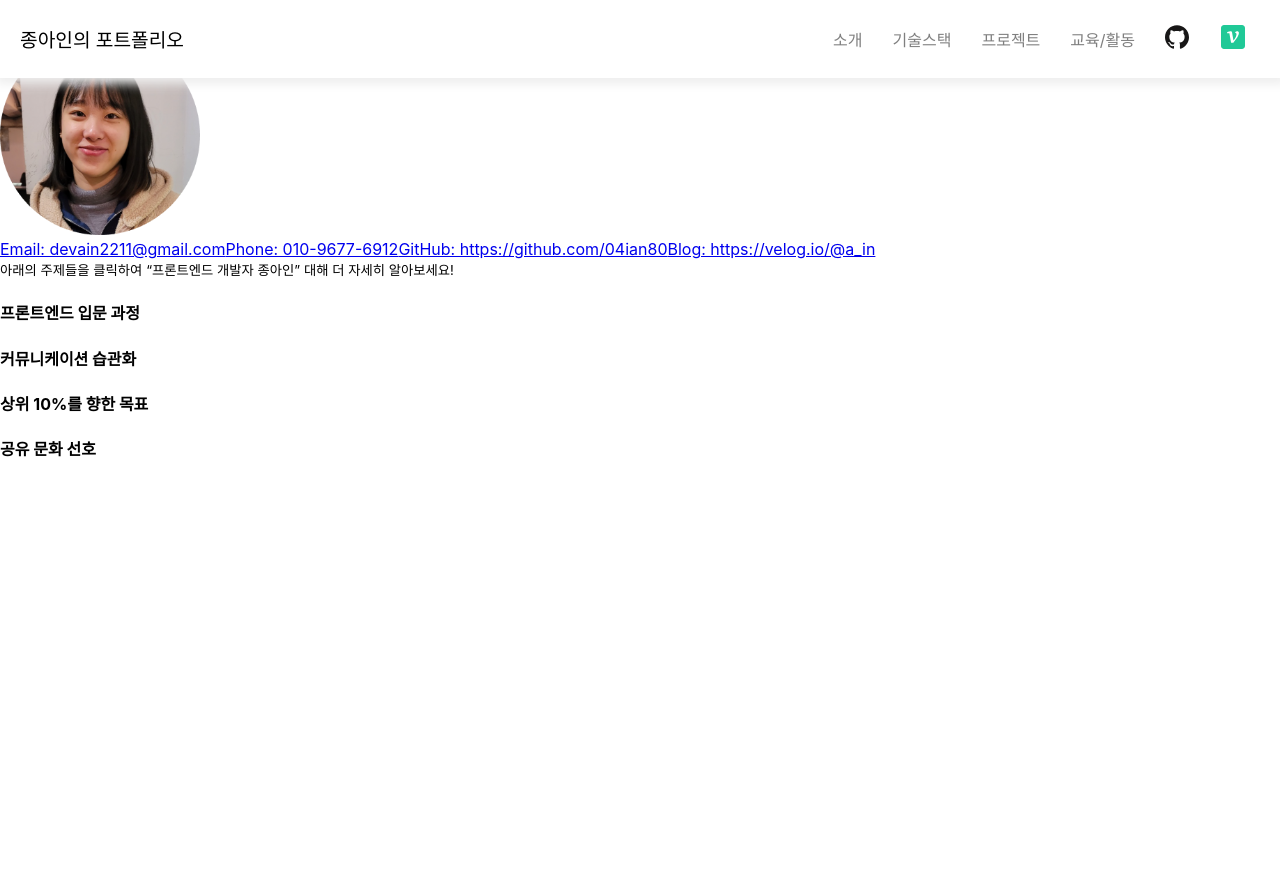
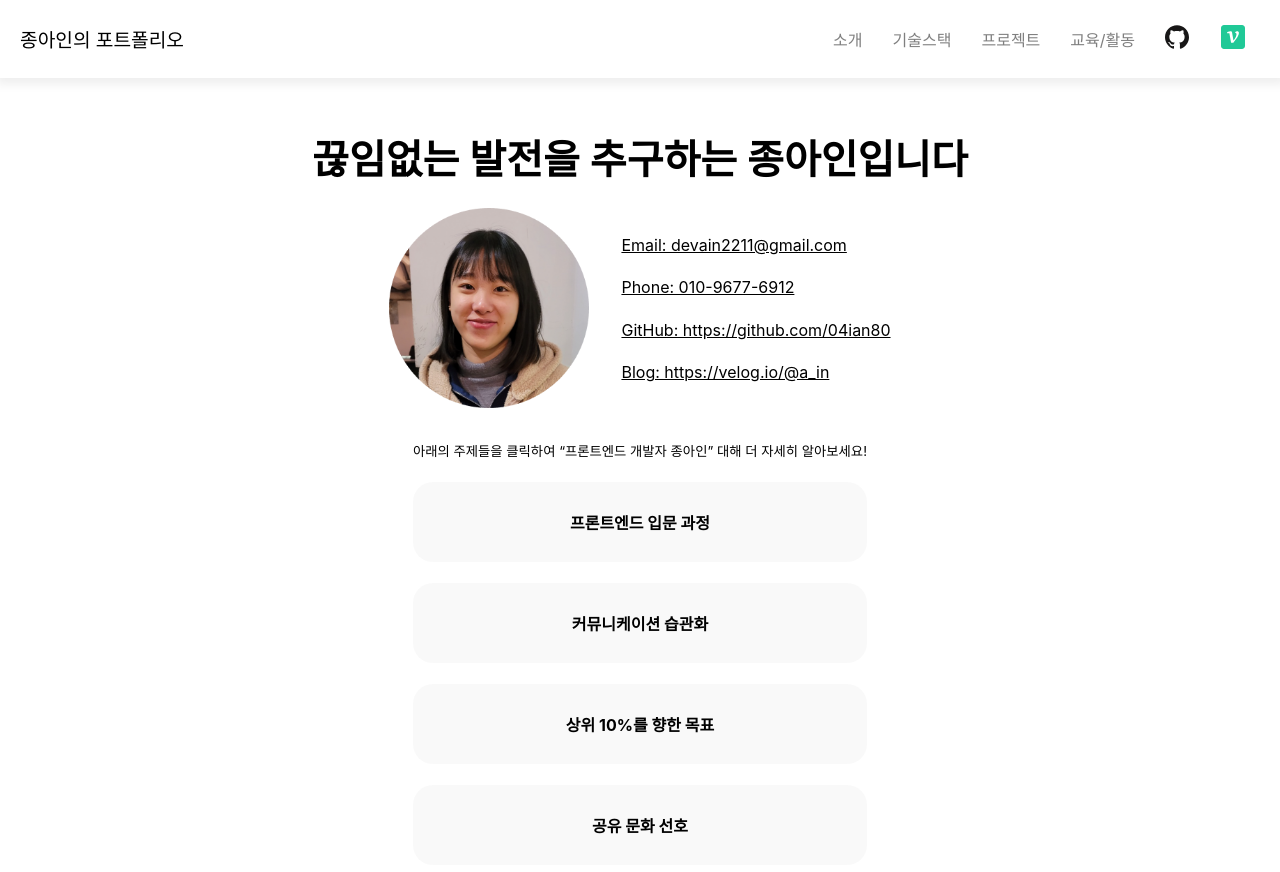
Before and after one commit to 04ian80/chungain-portfolio, a React (Create React App) app: page / in a window 1280 px wide. Shown: the top 872 px of the page. Before the commit the page ends 800 px from the top, so only its background shows below. Built offline with nearby package versions, Linux system fonts and the light colour scheme; a web font is replaced by a local one.

Commit message:
design: add introduction.scss & edit fadin

```diff
--- a/src/styles/css/styles.css
+++ b/src/styles/css/styles.css
@@ -329,3 +329,143 @@ menu {
 .icon__item > :last-child {
   font-size: 0.7rem;
 }
+
+.introduction {
+  display: flex;
+  justify-content: center;
+  align-items: center;
+  flex-direction: column;
+  padding-top: 8rem;
+}
+.introduction .introduction__heading {
+  font-size: 2.5rem;
+  margin-bottom: 1.4rem;
+}
+@media (min-width: 768px) and (max-width: 1023px) {
+  .introduction .introduction__heading {
+    font-size: 2rem;
+  }
+}
+@media (min-width: 375px) and (max-width: 767px) {
+  .introduction .introduction__heading {
+    font-size: 1.2rem;
+  }
+}
+.introduction > section {
+  text-align: center;
+}
+@media (min-width: 768px) {
+  .introduction > section {
+    display: flex;
+    justify-content: center;
+    align-items: center;
+  }
+}
+.introduction .introduction__img {
+  animation: box-fadein 0.3s ease-in-out;
+}
+@media (min-width: 375px) and (max-width: 767px) {
+  .introduction .introduction__img {
+    width: 150px;
+    height: 150px;
+  }
+}
+@keyframes box-fadein {
+  0% {
+    opacity: 0;
+    transform: 0;
+  }
+  100% {
+    opacity: 1;
+    transform: 0;
+  }
+}
+.introduction .introduction__contact {
+  display: flex;
+  justify-content: center;
+  align-items: start;
+  flex-direction: column;
+  margin-left: 2rem;
+}
+.introduction .introduction__contact > * {
+  color: black;
+}
+.introduction .introduction__contact > *:not(:last-child) {
+  margin-bottom: 1.4rem;
+}
+.introduction .introduction__tab-bar--container {
+  margin-top: 2rem;
+}
+.introduction .introduction__tab-bar--container .tab-bar .tab-bar__subtitle {
+  display: flex;
+  justify-content: center;
+  align-items: center;
+  height: 5rem;
+  border-radius: 20px;
+  background-color: rgba(240, 240, 240, 0.4);
+  cursor: pointer;
+  transition: all 0.1s ease-in-out;
+}
+.introduction .introduction__tab-bar--container .tab-bar .tab-bar__subtitle:hover {
+  transform: scale(1.04);
+  box-shadow: 1px 1px 10px 5px #eee;
+}
+.introduction .introduction__tab-bar--container .tab-bar .tab-bar__subcontent {
+  position: fixed;
+  top: 0;
+  right: 0;
+  bottom: 0;
+  left: 0;
+  background-color: rgba(0, 0, 0, 0.2);
+}
+.introduction .introduction__tab-bar--container .tab-bar .tab-bar__subcontent--inner {
+  position: fixed;
+  top: 50%;
+  left: 50%;
+  transform: translate(-50%, -50%);
+  height: auto;
+  padding: 4rem;
+  border-radius: 10px;
+  background-color: white;
+  animation: box-fadein 0.2s ease-in-out;
+}
+@keyframes box-fadein {
+  0% {
+    opacity: 0;
+    transform: 0;
+  }
+  100% {
+    opacity: 1;
+    transform: 0;
+  }
+}
+.introduction .introduction__tab-bar--container .tab-bar .close-modal__btn {
+  position: absolute;
+  border-radius: 100%;
+  padding: 5px;
+  background-color: #eee;
+  right: 40px;
+  top: 30px;
+  cursor: pointer;
+}
+.introduction .introduction__tab-bar--container .tab-bar .close-modal__btn:hover {
+  background-color: #e5e4e4;
+}
+.introduction .introduction__tab-bar--container .tab-bar .tab-bar__title {
+  text-align: center;
+  font-size: 1.5rem;
+}
+.introduction .introduction__tab-bar--container .tab-bar .tab-bar__list {
+  animation: box-fadein 0.8s ease-in-out;
+  margin-bottom: 1.5rem;
+}
+@keyframes box-fadein {
+  0% {
+    opacity: 0;
+    transform: 0;
+  }
+  100% {
+    opacity: 1;
+    transform: 0;
+  }
+}
--- a/src/styles/scss/abstracts/_mixins.scss
+++ b/src/styles/scss/abstracts/_mixins.scss
@@ -11,15 +11,15 @@
   padding: $x $y;
 }
 
-@mixin fadein($duration: 0.5s) {
+@mixin fadein($duration: 0.5s, $from: translateY(30px), $to: translateY(0)) {
   @keyframes box-fadein {
     0% {
       opacity: 0;
-      transform: translateY(30px);
+      transform: $from;
     }
     100% {
       opacity: 1;
-      transform: translateY(0);
+      transform: $to;
     }
   }
   animation: box-fadein $duration ease-in-out;
--- a/src/styles/styles.scss
+++ b/src/styles/styles.scss
@@ -27,6 +27,7 @@ menu {
 @import './scss/components/activity';
 @import './scss/components/contents';
 @import './scss/components/skills';
+@import './scss/components/introduction';
 
 // abstracts
 @import './scss/abstracts/mixins';
```
